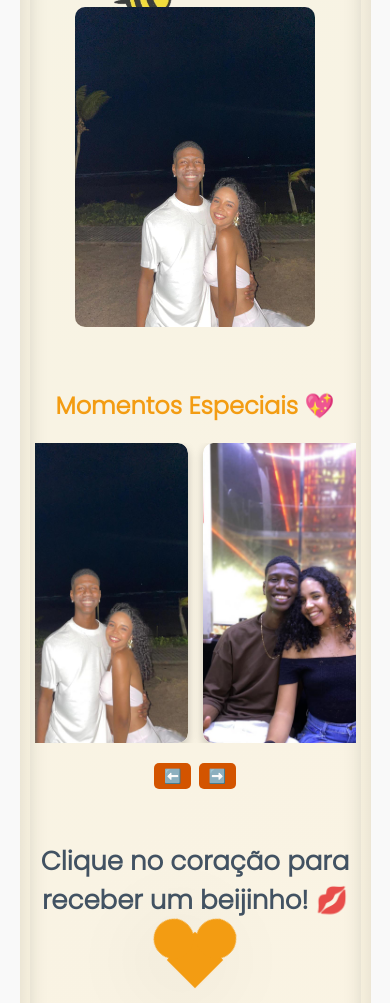
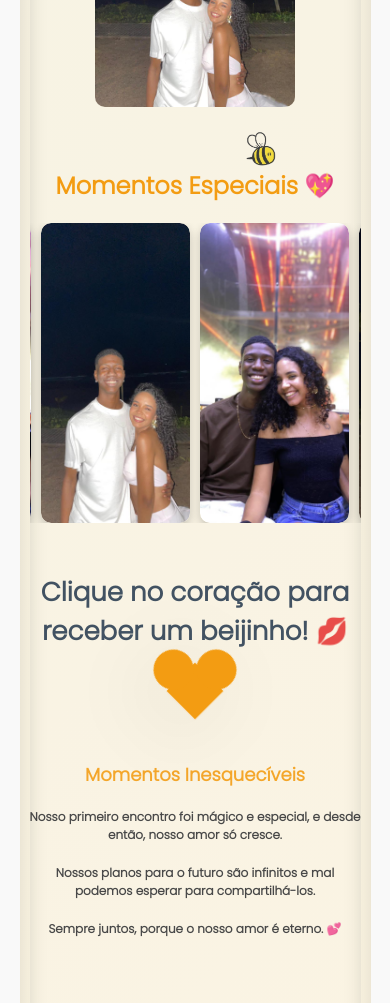
Before and after one commit to gbs4nt/teste3, a plain HTML site: page index.html in a window 390 px wide. Shown: the part 997-2000 px from the top of the page. Drawn offline with nearby package versions, Linux system fonts and the light colour scheme.

Commit message:
adição da responsividade em dispositivos menores

```diff
--- a/css/style.css
+++ b/css/style.css
@@ -39,7 +39,7 @@ body {
     right: 10px;
     bottom: 10px;
     background: rgba(255, 255, 255, 0.1);;
-    border-radius: 12px;
+    border-radius: 40px;
     pointer-events: none;
     box-shadow: inset 0 0 20px rgba(0, 0, 0, 0.1);
 }
@@ -211,6 +211,11 @@ button:hover {
 }
 
 /* Carrossel */
+
+.carousel-wrapper{
+    width: 100%;
+    overflow: hidden;
+}
 .carousel {
     display: flex;
     transition: transform 0.5s ease-in-out;
@@ -230,7 +235,9 @@ button:hover {
 
 /* Cartão que vira */
 .card {
+    flex: 0 0 auto;
     width: 100%;
+    max-width: 100%;
     height: 300px;
     border-radius: 10px;
     position: relative;
@@ -411,82 +418,15 @@ button:hover {
 
 @media (max-width: 768px) {
     .container {
-        padding: 15px;
+        padding: 10px;
     }
 
     .header {
-        padding: 15px;
+        padding: 10px;
     }
 
     .title {
-        font-size: 24px;
-    }
-
-    .subtitle {
-        font-size: 18px;
-    }
-
-    .message {
-        font-size: 18px;
-    }
-
-    button {
-        font-size: 14px;
-        padding: 8px 12px;
-    }
-
-    .photo-gallery {
-        flex-direction: column;
-        gap: 10px;
-    }
-
-    .photo-container {
-        width: 90%;
-    }
-
-    .carousel {
-        flex-wrap: nowrap;
-        overflow-x: auto;
-        scroll-snap-type: x mandatory;
-    }
-
-    .carousel-item {
-        flex: 0 0 80%;
-    }
-
-    #prevBtn, #nextBtn {
-        font-size: 14px;
-        padding: 5px 10px;
-    }
-
-    .extra-info h2 {
-        font-size: 20px;
-    }
-
-    .extra-info p {
-        font-size: 14px;
-    }
-
-    .final-message {
-        font-size: 18px;
-    }
-
-    .heart {
-        width: 40px;
-        height: 40px;
-    }
-
-    .heart:before,
-    .heart:after {
-        width: 40px;
-        height: 40px;
-    }
-}
-
-/* Responsividade para celulares muito pequenos */
-@media (max-width: 480px) {
-    .title {
-        font-size: 20px;
+        font-size: 22px;
     }
 
     .subtitle {
@@ -495,23 +435,79 @@ button:hover {
 
     .message {
         font-size: 16px;
+        padding: 10px;
     }
 
     button {
-        font-size: 12px;
+        font-size: 14px;
         padding: 6px 10px;
+    }
+
+    .photo-gallery {
+        gap: 10px;
     }
 
     .photo-container {
         width: 100%;
+        max-width: 250px;
     }
 
-    .carousel-item {
-        flex: 0 0 60%;
-        max-width: 60%;
+    .carousel {
+        display: flex;
+        touch-action: pan-x;
+        flex-wrap: nowrap;
+        overflow-x: hidden;
+        scroll-snap-type: x mandatory;
+        transition: tranform 0.3 ease;
+        gap: 10px;
     }
 
-    .footer {
+    .carousel-wrapper{
+        width: 100%;
+        overflow: hidden;
+    }
+    .carousel-item {
+        flex: 0 0 45%;
+    }
+    .card {
+        flex: 0 0 auto;
+        width: 100%;
+        max-width: 100%;
+    }
+    .card img{
+        width: 100%;
+        height: 100%;
+        object-fit: cover;
+    }
+
+    #prevBtn, #nextBtn {
+        display: none;
+    }
+
+    .extra-info h2 {
+        font-size: 18px;
+    }
+
+    .extra-info p {
         font-size: 12px;
     }
+
+    .final-message {
+        font-size: 16px;
+    }
+
+    .floating-elements img {
+        width: 50px;
+    }
+
+    .heart {
+        width: 40px;
+        height: 40px;
+    }
+
+    .heart::before,
+    .heart::after {
+        width: 40px;
+        height: 40px;
+    }
 }
--- a/js/script.js
+++ b/js/script.js
@@ -24,6 +24,7 @@ function updateCarousel() {
     const offset = currentIndex * -320;
     carousel.style.transform = `translateX(${offset}px)`;  // Atualiza a posição do carrossel
     checkButtons();  // Checa o estado dos botões
+    updateImageVisibility(); // Atualiza a visibilidade das imagens
 }
 
 // Função para verificar se os botões devem estar habilitados
@@ -33,6 +34,18 @@ function checkButtons() {
 
     // Se o índice for menor que o número total de fotos - 1, o botão de próximo deve ser habilitado
     nextBtn.disabled = currentIndex === cards.length - 1;
+}
+
+// Função para atualizar a visibilidade das imagens
+function updateImageVisibility() {
+    cards.forEach((card, index) => {
+        // Se a imagem não for a imagem atual, a torna invisível
+        if (index !== currentIndex) {
+            card.classList.remove('show');
+        } else {
+            card.classList.add('show'); // Torna a imagem atual visível
+        }
+    });
 }
 
 // Botão anterior
@@ -63,7 +76,6 @@ document.getElementById('heart').addEventListener('click', function () {
     alert("Beijinho 💋");
 });
 
-
 // Efeito de fade ao rolar a página
 window.addEventListener('scroll', function () {
     const infoElements = document.querySelectorAll('.fade-info');
```
